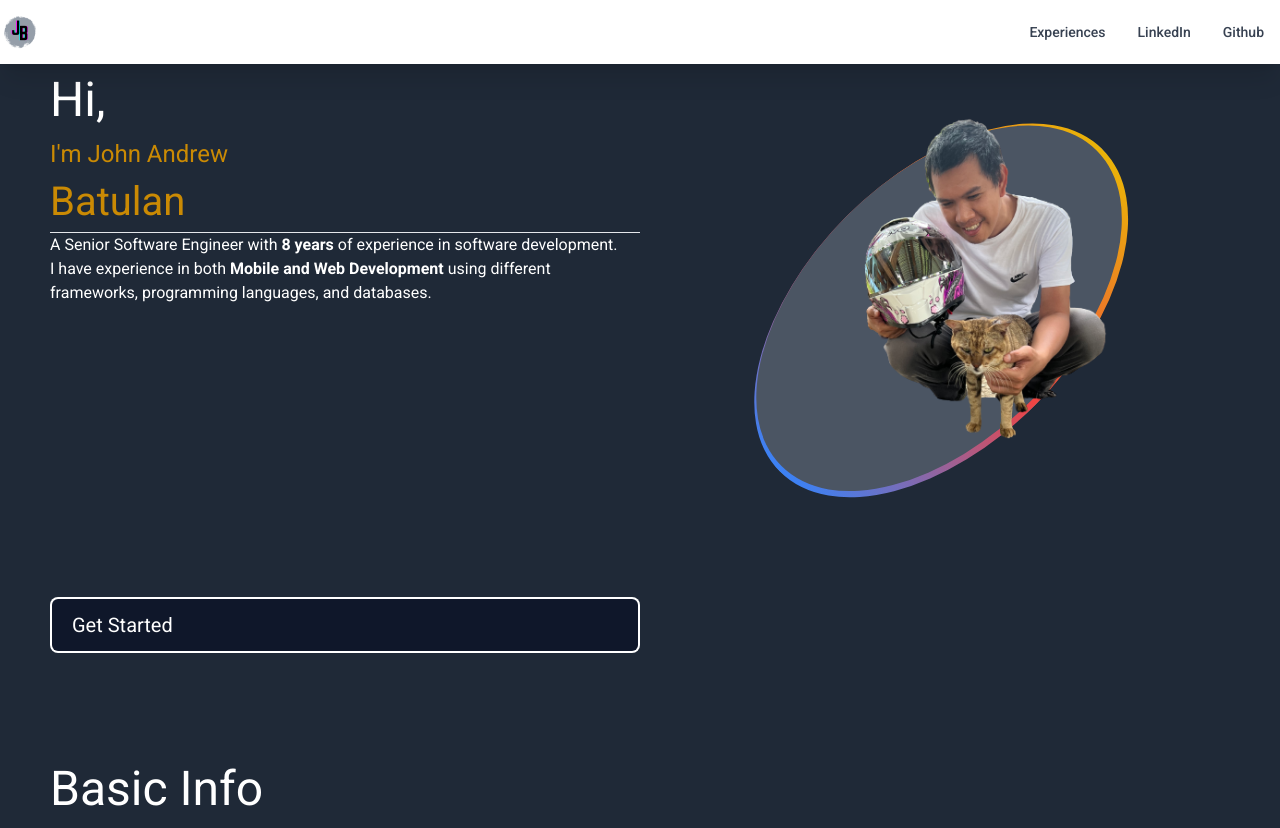
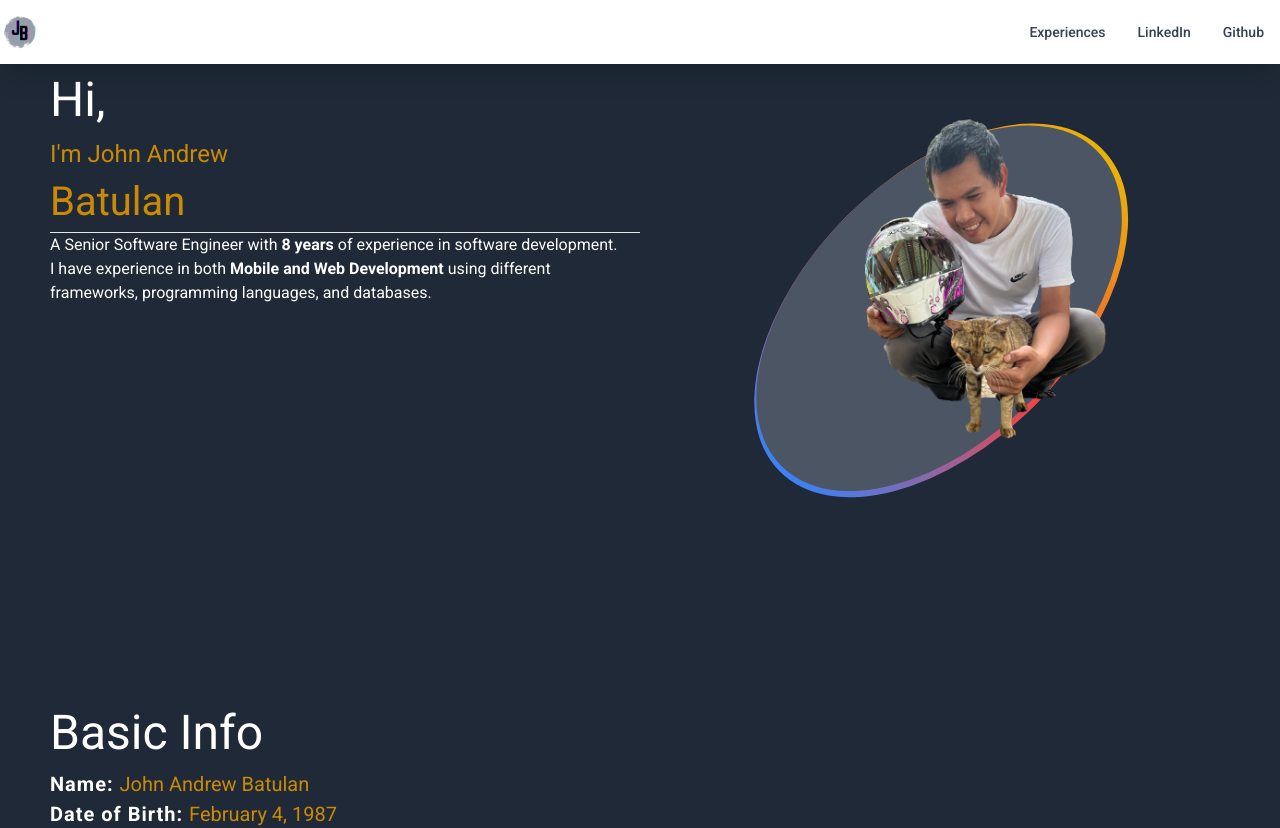
Before and after one commit to johnbatzz/next-13-template, a Next.js app: page / in a window 1280 px wide. Shown: the top 828 px of the page. Built offline with nearby package versions, Linux system fonts and the light colour scheme.

Commit message:
Update page.jsx

```diff
--- a/src/components/intro/page.jsx
+++ b/src/components/intro/page.jsx
@@ -41,14 +41,6 @@ export default function Intro() {
                         className='w-[400px] z-[2]'
                     />
                 </div>
-                <a
-  href="#"
-  class="animate-background inline-block rounded-lg bg-white from-pink-500 via-red-500 to-yellow-500 bg-[length:400%_400%] p-0.5 [animation-duration:_6s] hover:bg-gradient-to-r"
->
-  <span class="block rounded-md bg-slate-900 px-5 py-3 text-xl text-white">
-    Get Started
-  </span>
-</a>
         </div>
         </>
     )
```
